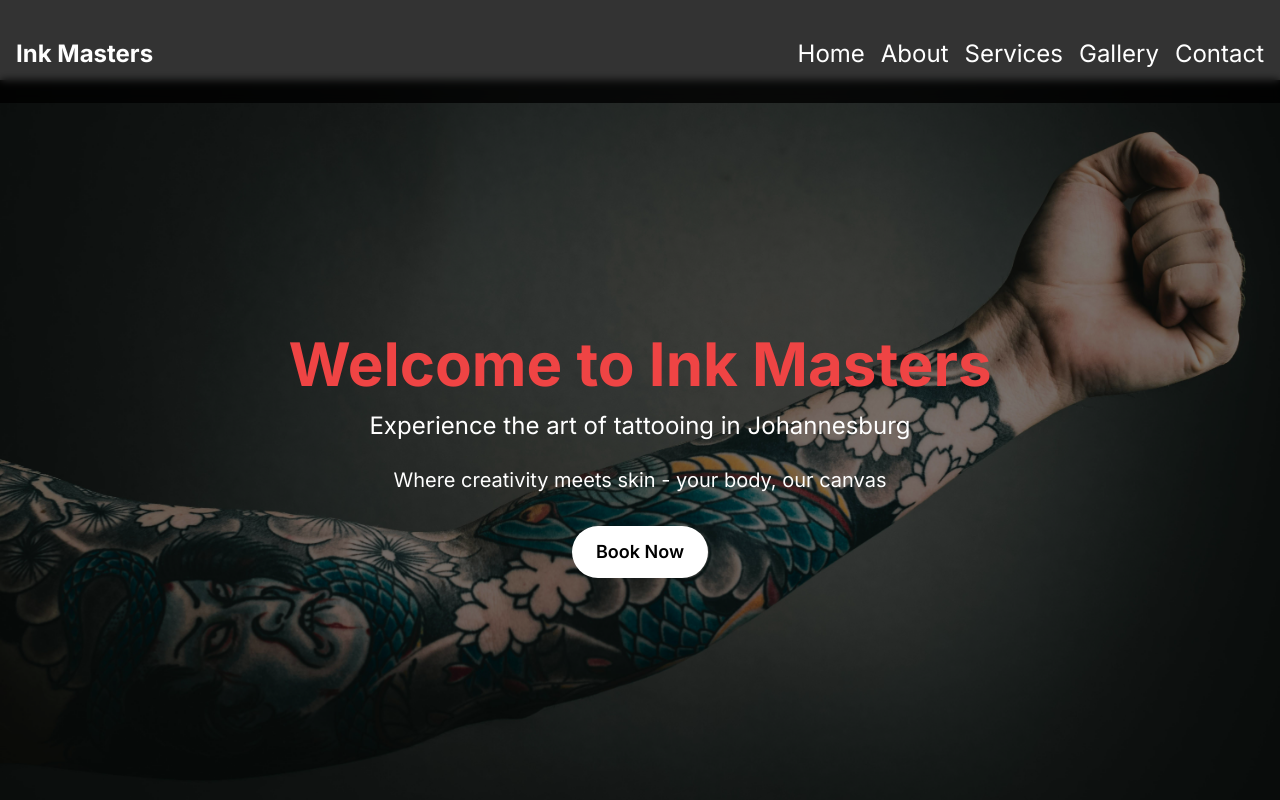
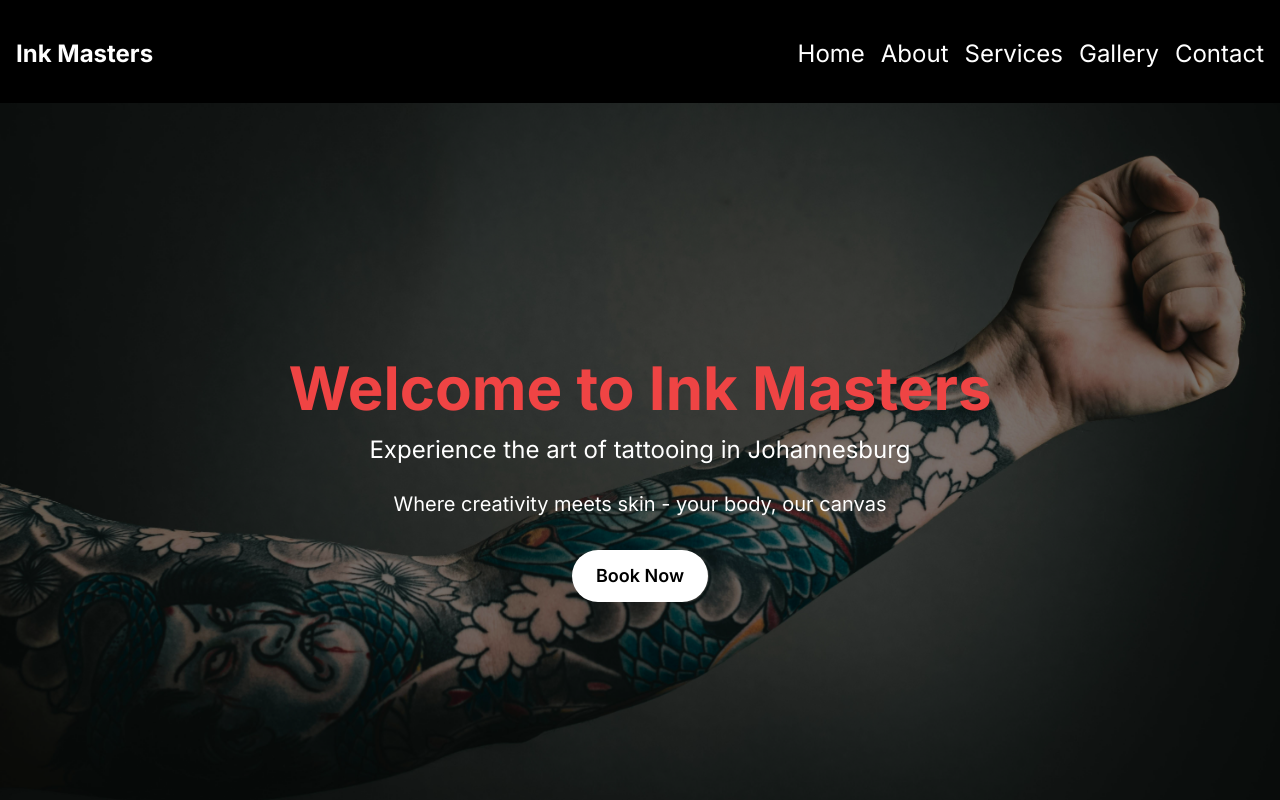
Before and after one commit to ThulaniMthembu/tattoo-parlor, a Next.js app: page / in a window 1280 px wide. Shown: the top 800 px of the page. Built offline with nearby package versions, Linux system fonts and the light colour scheme.

Commit message:
final navbar fixes

```diff
--- a/src/app/page.tsx
+++ b/src/app/page.tsx
@@ -34,8 +34,8 @@ export default function Home() {
   }, [])
 
   return (
-    <main className="min-h-screen pt-0">
-      <div className="relative h-[calc(100vh-48px)]">
+    <main className="min-h-screen">
+      <div className="relative h-screen">
         <AnimatePresence initial={false} mode="wait">
           <motion.div
             key={currentIndex}
--- a/src/components/Navbar.tsx
+++ b/src/components/Navbar.tsx
@@ -27,7 +27,7 @@ export default function Navbar() {
   }
 
   return (
-    <nav className="fixed top-0 left-0 right-0 z-50 bg-black/80 backdrop-blur-sm">
+    <nav className="fixed top-0 left-0 right-0 z-50 bg-black backdrop-blur-sm">
       <div className="container mx-auto px-4 pt-[30px] pb-[25px] flex justify-between items-center">
         <Link href="/" className="text-xl sm:text-2xl font-bold text-white">Ink Masters</Link>
         <div className="hidden md:flex space-x-4">
```
